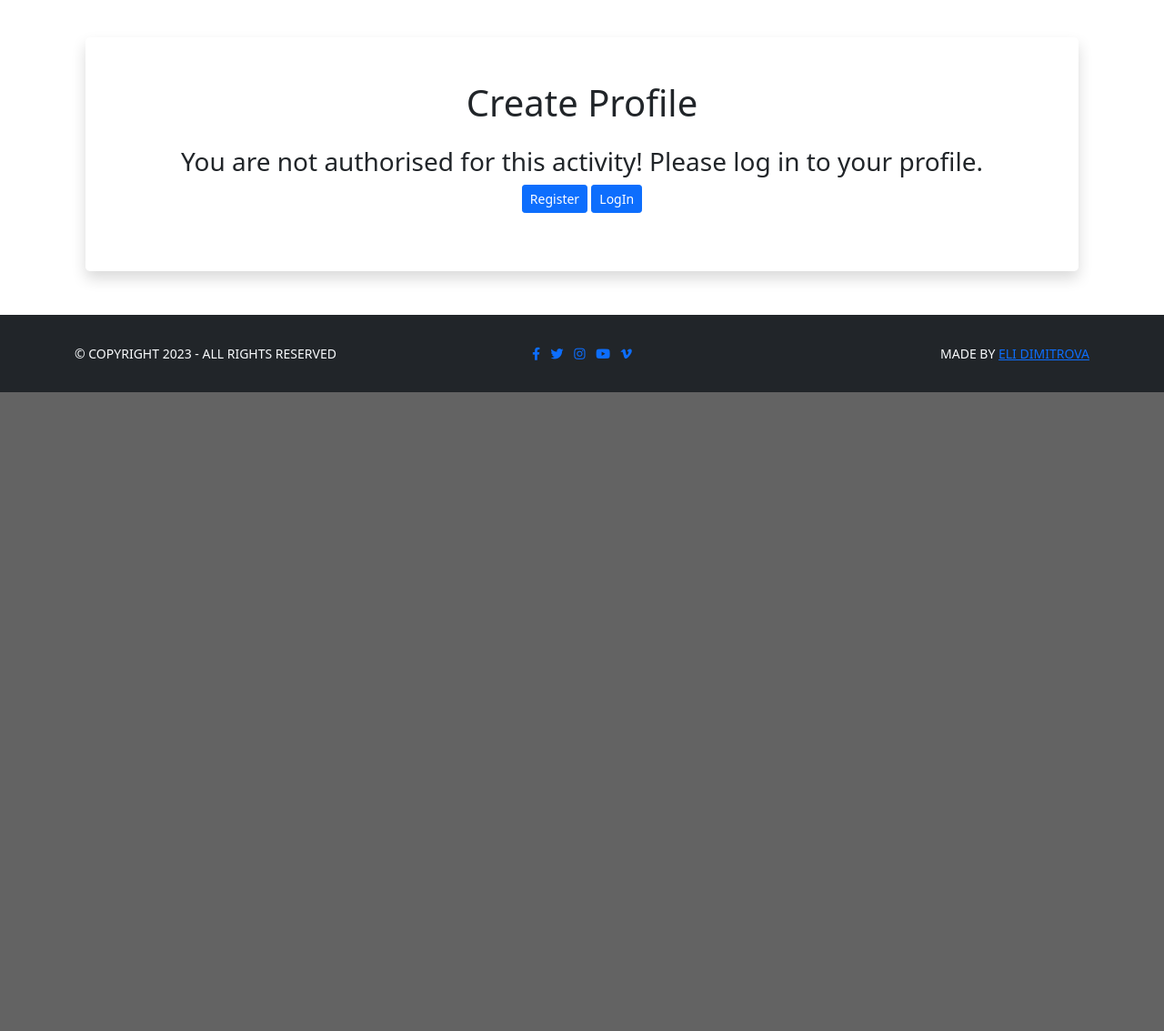
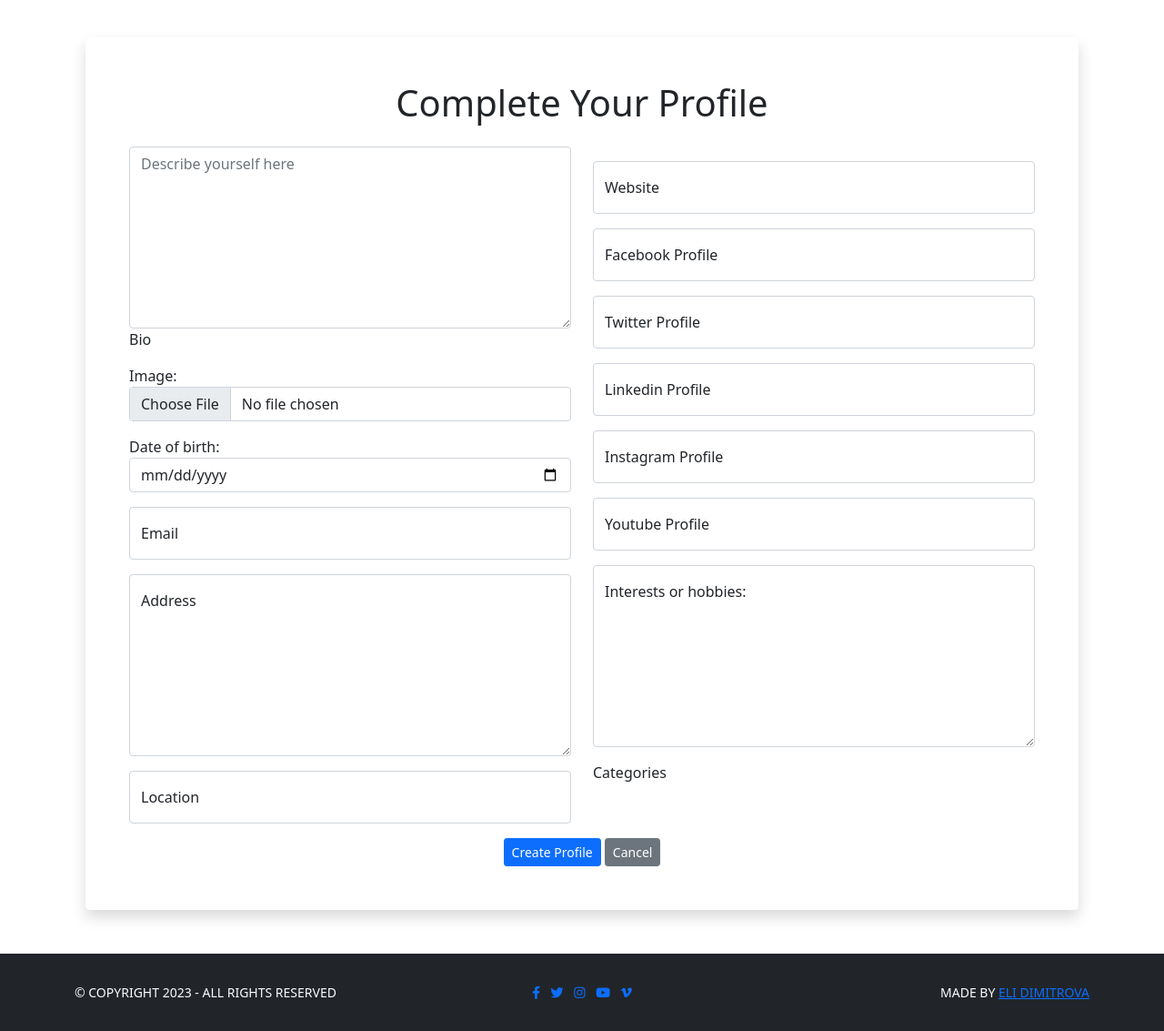
Before and after one commit to Delfinistkata/the-roaming-nomad, a Django app: page /members/create_profile_page/ in a window 1280 px wide. Shown: the part 533-1666 px from the top of the page at 91% size. Before the commit the page ends 964 px from the top, so only its background shows below. Run offline with Django 3.2, Linux system fonts and the light colour scheme; data that the repository does not hold is empty; some libraries are stand-ins or nearby versions.

Commit message:
Add authentication in base.html, remove from html

```diff
--- a/members/templates/registration/create_user_profile_page.html
+++ b/members/templates/registration/create_user_profile_page.html
@@ -2,15 +2,11 @@
 {% load static %}
 {% block title %} Create Your Profile! {% endblock %}
 {% block content %}
-
-
-
 <div class="container">
     <div class="container  mt-5 mb-4">
         <div class="card border-0 shadow rounded-3 my-5">
             <div class="card-body p-4 p-sm-5">
-                <h1 class="mb-4 text-center">Create Profile</h1>
-                {% if user.is_authenticated %}
+                <h1 class="mb-4 text-center">Complete Your Profile</h1>
                     <form method="POST" class="form" enctype="multipart/form-data">
                         {% csrf_token %}
                         <div class="row">
@@ -156,21 +152,8 @@
                             <a href="{% url 'home' %}" class="btn btn-secondary btn-sm">Cancel</a>
                         </div>
                     </form>
-                    {% else %}
-                        <h3 class="text-center text-dark">
-                            You are not authorised for this activity! Please log in to your profile.
-                        </h3>
-                        <div class="flex text-center mb-3">
-                            <a href="{% url 'account_signup' %}" class="btn btn-primary btn-sm">Register</a>
-                            <a href="{% url 'account_login' %}" class="btn btn-primary btn-sm">LogIn</a>
-                        </div>
-
-                {% endif %}
             </div>
         </div>
     </div>
 </div>
-
-
-
 {% endblock %}
```
